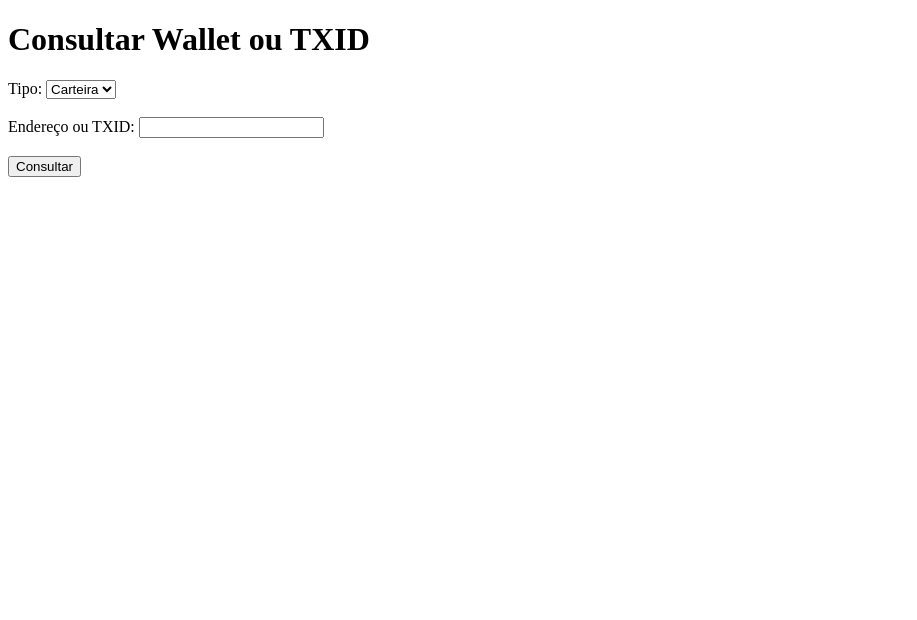
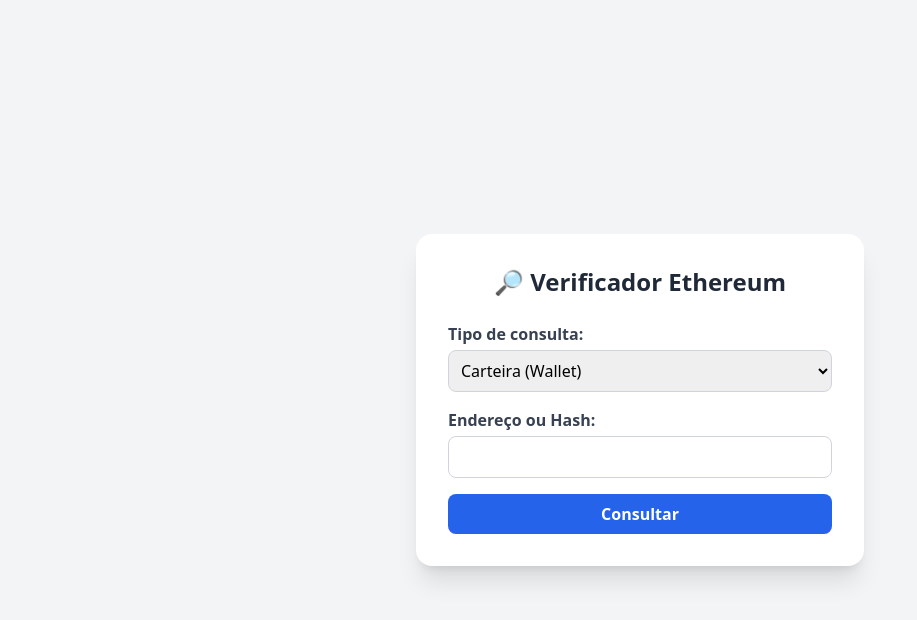
Before and after one commit to reisruan/etherstable, a plain HTML site: page static/index.html in a window 1280 px wide. Shown: the whole page, without its empty margins (0-917 px from the left). Drawn offline with nearby package versions, Linux system fonts and the light colour scheme.

Commit message:
Melhora visual com Tailwind CSS

```diff
--- a/static/index.html
+++ b/static/index.html
@@ -1,22 +1,30 @@
 <!DOCTYPE html>
 <html lang="pt-BR">
 <head>
-    <meta charset="UTF-8">
-    <title>Verificador Ethereum</title>
+  <meta charset="UTF-8" />
+  <meta name="viewport" content="width=device-width, initial-scale=1.0" />
+  <title>Verificador Ethereum</title>
+  <script src="https://cdn.tailwindcss.com"></script>
 </head>
-<body>
-    <h1>Consultar Wallet ou TXID</h1>
-    <form action="/verificar" method="post">
-        <label for="tipo">Tipo:</label>
-        <select name="tipo" id="tipo">
-            <option value="wallet">Carteira</option>
-            <option value="txid">TXID</option>
+<body class="bg-gray-100 min-h-screen flex items-center justify-center">
+  <div class="bg-white p-8 rounded-2xl shadow-xl w-full max-w-md">
+    <h1 class="text-2xl font-bold text-center mb-6 text-gray-800">🔎 Verificador Ethereum</h1>
+    <form action="/verificar" method="post" class="space-y-4">
+      <div>
+        <label for="tipo" class="block mb-1 font-semibold text-gray-700">Tipo de consulta:</label>
+        <select name="tipo" id="tipo" class="w-full p-2 border border-gray-300 rounded-lg">
+          <option value="wallet">Carteira (Wallet)</option>
+          <option value="txid">Transação (TXID)</option>
         </select>
-        <br><br>
-        <label for="valor">Endereço ou TXID:</label>
-        <input type="text" name="valor" id="valor" required>
-        <br><br>
-        <button type="submit">Consultar</button>
+      </div>
+      <div>
+        <label for="valor" class="block mb-1 font-semibold text-gray-700">Endereço ou Hash:</label>
+        <input type="text" name="valor" id="valor" required class="w-full p-2 border border-gray-300 rounded-lg" />
+      </div>
+      <button type="submit" class="w-full bg-blue-600 text-white font-semibold py-2 rounded-lg hover:bg-blue-700 transition">
+        Consultar
+      </button>
     </form>
+  </div>
 </body>
 </html>
```
